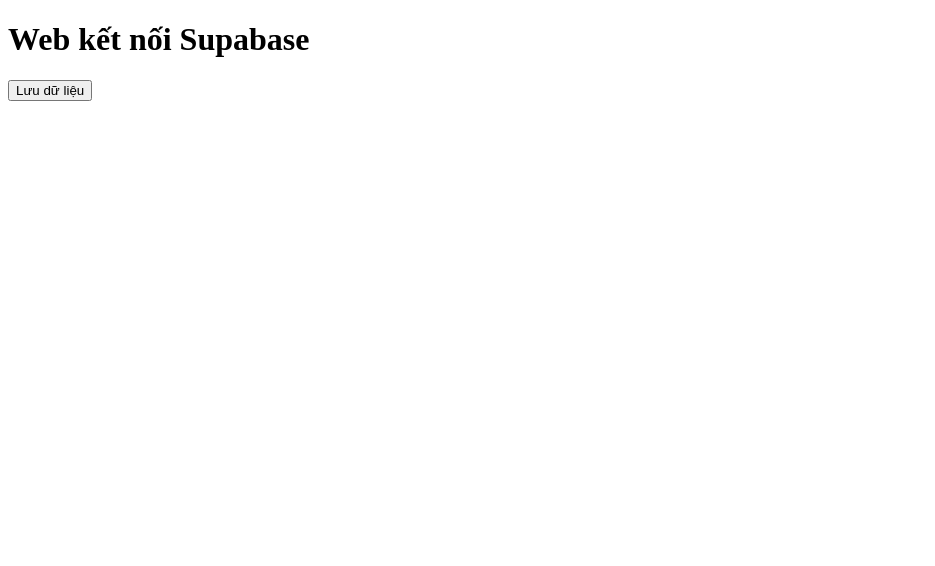
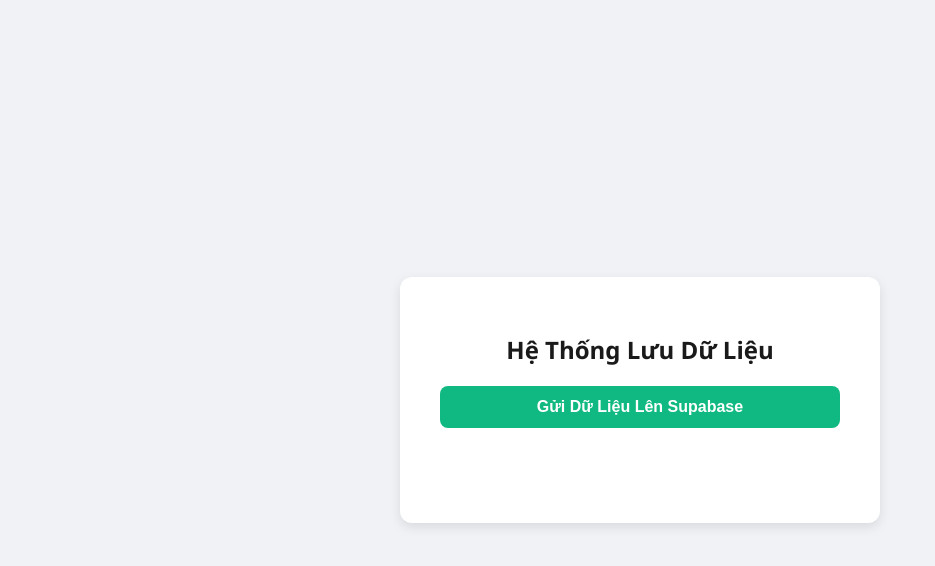
Before and after one commit to dongocanh2005tb-sudo/HappyCard, a plain HTML site: page index.html in a window 1280 px wide. Shown: the whole page, without its empty margins (0-935 px from the left). Drawn offline with nearby package versions, Linux system fonts and the light colour scheme.

Commit message:
Update index.html

```diff
--- a/index.html
+++ b/index.html
@@ -2,37 +2,115 @@
 <html lang="vi">
 <head>
   <meta charset="UTF-8">
-  <title>Web của tôi</title>
-  <!-- Kéo thư viện Supabase trực tiếp từ mạng về, không cần cài đặt -->
+  <meta name="viewport" content="width=device-width, initial-scale=1.0">
+  <title>Dự Án Web Đầu Tiên</title>
+
+  <!-- Kéo thư viện Supabase -->
   <script src="https://cdn.jsdelivr.net/npm/@supabase/supabase-js@2"></script>
+
+  <!-- Phần CSS để trang trí web -->
+  <style>
+    body {
+      font-family: 'Segoe UI', Tahoma, Geneva, Verdana, sans-serif;
+      background-color: #f0f2f5;
+      display: flex;
+      justify-content: center;
+      align-items: center;
+      height: 100vh;
+      margin: 0;
+    }
+    .container {
+      background-color: white;
+      padding: 40px;
+      border-radius: 12px;
+      box-shadow: 0 4px 12px rgba(0,0,0,0.1);
+      text-align: center;
+      max-width: 400px;
+      width: 100%;
+    }
+    h1 {
+      color: #1a1a1a;
+      font-size: 24px;
+      margin-bottom: 20px;
+    }
+    button {
+      background-color: #10b981;
+      color: white;
+      border: none;
+      padding: 12px 24px;
+      font-size: 16px;
+      border-radius: 8px;
+      cursor: pointer;
+      transition: background-color 0.3s;
+      width: 100%;
+      font-weight: bold;
+    }
+    button:hover {
+      background-color: #059669;
+    }
+    button:active {
+      transform: scale(0.98);
+    }
+    #thong-bao {
+      margin-top: 20px;
+      font-size: 15px;
+      color: #4b5563;
+      min-height: 20px;
+    }
+    .thanh-cong {
+      color: #10b981 !important;
+      font-weight: bold;
+    }
+    .that-bai {
+      color: #ef4444 !important;
+      font-weight: bold;
+    }
+  </style>
 </head>
 <body>
 
-  <h1>Web kết nối Supabase</h1>
-  <button id="nut-bam">Lưu dữ liệu</button>
-  <p id="thong-bao"></p>
+  <div class="container">
+    <h1>Hệ Thống Lưu Dữ Liệu</h1>
+    <button id="nut-bam">Gửi Dữ Liệu Lên Supabase</button>
+    <p id="thong-bao"></p>
+  </div>
 
+  <!-- Phần JavaScript để xử lý logic -->
   <script>
-    // 1. Khai báo thông tin Supabase (Lấy từ Project Settings -> API trên Supabase)
+    // 1. Dán URL và Key của bạn vào 2 dòng dưới đây:
     const supabaseUrl = 'https://dvetgpjcqcjamslvjiuf.supabase.co';
-    const supabaseKey = 'eyJhbGciOiJIUzI1NiIsInR5cCI6IkpXVCJ9.eyJpc3MiOiJzdXBhYmFzZSIsInJlZiI6ImR2ZXRncGpjcWNqYW1zbHZqaXVmIiwicm9sZSI6ImFub24iLCJpYXQiOjE3OTE4MTA3NTIsImV4cCI6MjEwNzM4Njc1Mn0.htzdeDm0uoJWaruRuWPzUE5XyvyXQG192PADiB8Qccg';
+    const supabaseKey = 'DÁN_MÃ_ANON_CỦA_BẠN_VÀO_ĐÂY';
 
-    // 2. Kết nối
+    // Khởi tạo Supabase
     const supabase = supabase.createClient(supabaseUrl, supabaseKey);
 
-    // 3. Xử lý khi bấm nút
-    document.getElementById('nut-bam').addEventListener('click', async function() {
-      document.getElementById('thong-bao').innerText = "Đang lưu...";
+    // Xử lý sự kiện khi bấm nút
+    const nutBam = document.getElementById('nut-bam');
+    const thongBao = document.getElementById('thong-bao');
+
+    nutBam.addEventListener('click', async function() {
+      // Đổi trạng thái nút khi đang tải
+      nutBam.innerText = "Đang gửi...";
+      nutBam.disabled = true;
+      thongBao.innerText = "";
+      thongBao.className = "";
 
       // Lưu vào bảng 'khach_hang' trên Supabase
       const { error } = await supabase
         .from('khach_hang')
         .insert([{ id: Date.now() }]);
 
+      // Khôi phục nút
+      nutBam.innerText = "Gửi Dữ Liệu Lên Supabase";
+      nutBam.disabled = false;
+
+      // Hiển thị thông báo
       if (error) {
-        document.getElementById('thong-bao').innerText = "Lỗi: " + error.message;
+        thongBao.innerText = "Lỗi: " + error.message;
+        thongBao.className = "that-bai";
       } else {
-        document.getElementById('thong-bao').innerText = "Lưu thành công!";
+        thongBao.innerText = "🎉 Đã lưu thành công!";
+        thongBao.className = "thanh-cong";
       }
     });
   </script>
```
